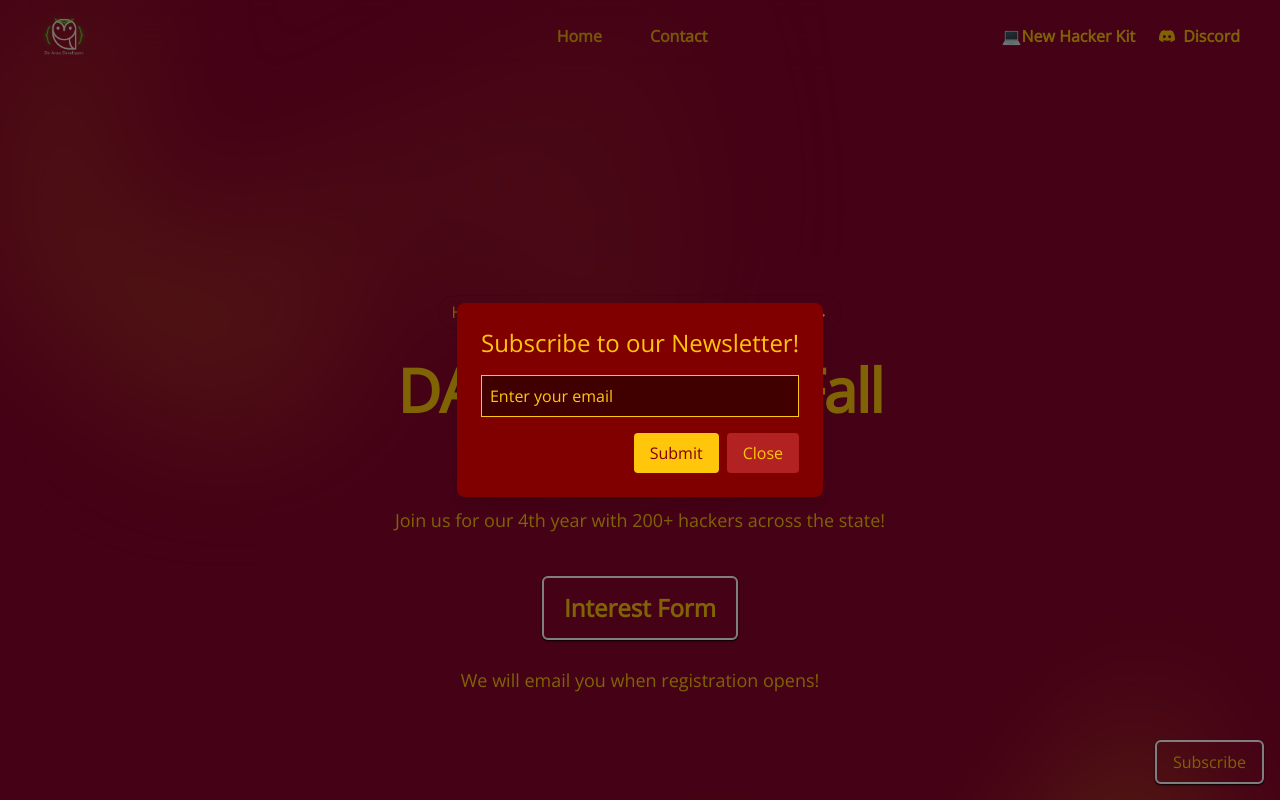
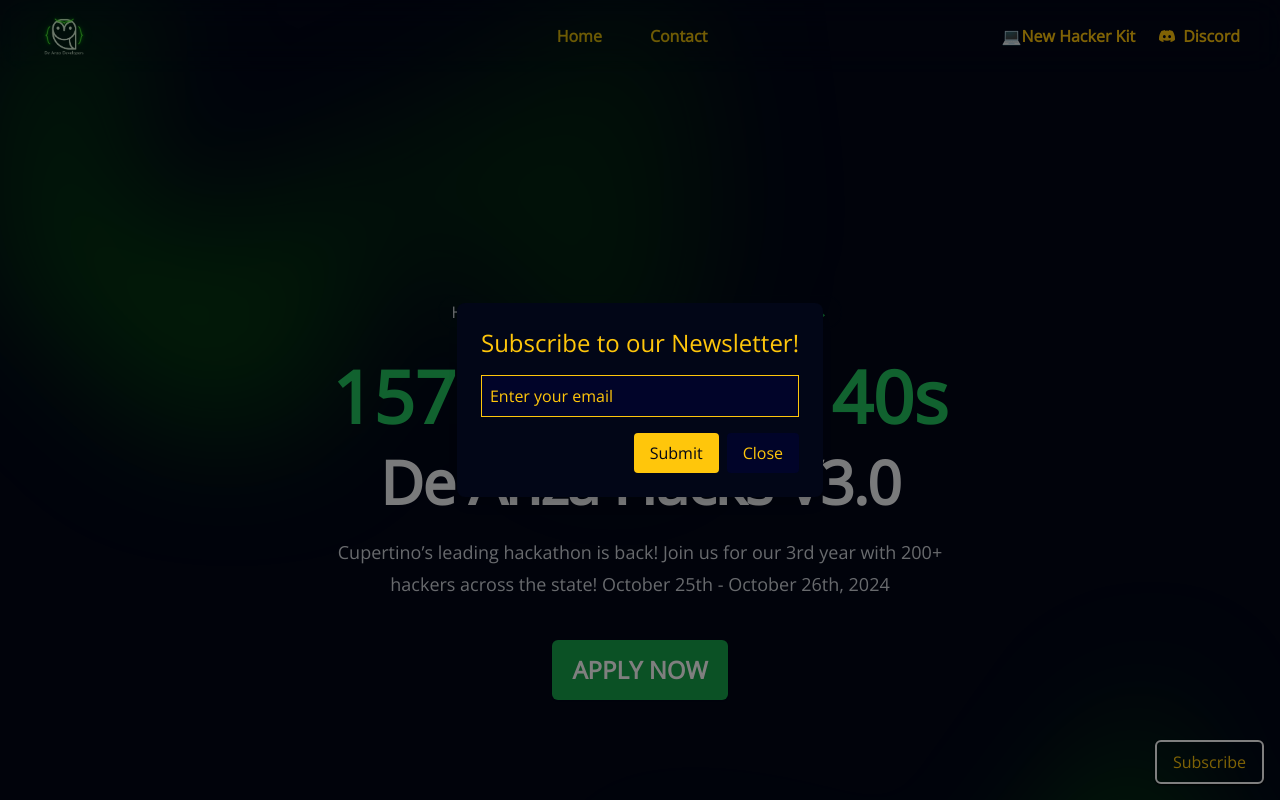
Before and after one commit to moyamanuel/da-hacks.github.io, a Next.js app: page / in a window 1280 px wide. Both pictures are taken after a click on the button "Subscribe". Shown: the top 800 px of the page. Built offline with nearby package versions, Linux system fonts and the light colour scheme.

Commit message:
Revert site to pre-interestform state, update for 3.0

```diff
--- a/src/app/components/SubscribeNewsletter.tsx
+++ b/src/app/components/SubscribeNewsletter.tsx
@@ -34,25 +34,25 @@ const SubscribeNewsletter: React.FC = () => {
       </button>
       {isOpen && (
         <div className="fixed inset-0 flex items-center justify-center bg-black bg-opacity-50">
-          <div className="bg-[#800000] p-6 rounded-lg shadow-lg text-da_gold">
+          <div className="bg-da_dark p-6 rounded-lg shadow-lg text-da_gold">
             <h2 className="text-2xl text-center mb-4">Subscribe to our Newsletter!</h2>
             <input
                 type="email"
                 value={email}
                 onChange={(e) => setEmail(e.target.value)}
                 placeholder="Enter your email"
-                className="border border-da_gold bg-[#400000] p-2 mb-4 w-full text-da_gold placeholder-da_gold"
+                className="border border-da_gold bg-[#010429] p-2 mb-4 w-full text-da_gold placeholder-da_gold"
             />
             <div className="flex justify-end">
                 <button
                 onClick={handleSubmit}
-                className="bg-da_gold text-[#800000] px-4 py-2 rounded mr-2 hover:bg-[#FFD700] hover:text-[#400000]"
+                className="bg-da_gold text-da_dark px-4 py-2 rounded mr-2 hover:bg-[#FFD700] hover:text-[#400000]"
                 >
                 Submit
                 </button>
                 <button
                 onClick={handleClose}
-                className="bg-[#B22222] text-da_gold px-4 py-2 rounded hover:bg-[#FF6347] hover:text-[#400000]"
+                className="bg-[#010429] text-da_gold px-4 py-2 rounded hover:bg-[#FF6347] hover:text-[#400000]"
                 >
                 Close
                 </button>
--- a/src/app/components/contact.tsx
+++ b/src/app/components/contact.tsx
@@ -1,6 +1,6 @@
 export default function Contact() {
   return (
-    <div id="contact" className="py-32 bg-da_red flex-col items-center">
+    <div id="contact" className="py-32 bg-da_dark flex-col items-center">
       {/*email */}
 
       <h1 className="flex flex-col text-2xl gap-2 text-da_gold  items-center">
--- a/src/app/components/faq.tsx
+++ b/src/app/components/faq.tsx
@@ -28,13 +28,13 @@ export default function Faq() {
             </summary>
             <div className="px-4 pb-4">
               <p>
-                DAHacks is from Friday, May 31st from 10:30 AM - 9 PM to
-                Saturday, June 1st from 9 AM - 6 PM at De Anza College in the
+                DAHacks is from Friday, October 25th from 11 AM - 10 PM to
+                Saturday, October 26th from 7:30 AM - 8:30 PM at De Anza College in the
                 Science Center Building SC1102. This is not an overnight event.
               </p>
             </div>
           </details>
-          <details>
+          {/*<details>
             <summary className="py-2 outline-none cursor-pointer focus:underline">
               What is the theme of this event?
             </summary>
@@ -42,6 +42,16 @@ export default function Faq() {
               <p>
                 For this hackathon, the sole theme is engineering, with special
                 emphasis on hardware!
+              </p>
+            </div>
+          </details>*/}
+          <details>
+            <summary className="py-2 outline-none cursor-pointer focus:underline">
+              When is the registration form due?
+            </summary>
+            <div className="px-4 pb-4">
+              <p>
+                Applications are due on Monday, October 14th, 2024 at 11:59 PM PDT.
               </p>
             </div>
           </details>
@@ -127,7 +137,7 @@ export default function Faq() {
               </p>
             </div>
           </details>
-          <details>
+          {/*<details>
             <summary className="py-2 outline-none cursor-pointer focus:underline">
               Where is the Hacker&apos;s Guide?
             </summary>
@@ -144,7 +154,7 @@ export default function Faq() {
                 </a>
               </p>
             </div>
-          </details>
+          </details>*/}
         </div>
       </div>
     </section>
--- a/src/app/components/landing.tsx
+++ b/src/app/components/landing.tsx
@@ -37,13 +37,13 @@ export default function Landing() {
             </div>
 
             <div className="flex flex-col items-center gap-2">
-              <h1 className="xl:text-7xl lg:text-7xl text-4xl mb-5 text-green-500 font-bold">
+              {/*<h1 className="xl:text-7xl lg:text-7xl text-4xl mb-5 text-green-500 font-bold">
                 00:00:00:00
-              </h1>{" "}
-              {/* <Countdown
+              </h1>{" "}*/}
+              {<Countdown
                 //   className="xl:text-7xl lg:text-6xl text-8xl mb-4 font-CerealBD text-white"
-                targetDate="2024-05-31T13:00:00"
-              /> */}
+                targetDate="2024-10-25T11:00:00"
+              />}
               {/* <a
                 href="https://deanzahacks.com/live-schedule"
                 target="_blank"
@@ -56,30 +56,30 @@ export default function Landing() {
 
             <div className="text-center">
               <h1 className="text-4xl font-bold tracking-tight text-gray-100 sm:text-6xl">
-                De Anza Hacks V2.5
+                De Anza Hacks V3.0
               </h1>
 
               <p className="mt-6 text-lg leading-8 text-gray-300">
                 Cupertino’s leading hackathon is back! Join us for our 3rd year
-                with 200+ hackers across the state! May 31st - June 1st, 2024
+                with 200+ hackers across the state! October 25th - October 26th, 2024
               </p>
               <div className="mt-10 flex items-center justify-center gap-x-6">
                 <a
-                  href="https://forms.gle/ErSuEtGjBr3v92X59"
+                  href="https://forms.gle/KooamorxC6qT1Pfi7"
                   target="_blank"
                   rel="noreferrer"
                   className="rounded-md bg-green-600 px-5 py-3.5 text-2xl font-bold text-white shadow-sm hover:bg-green-500 focus-visible:outline focus-visible:outline-2 focus-visible:outline-offset-2 focus-visible:outline-green-600"
                 >
                   APPLY NOW
                 </a>
-                <a
+                {/*<a
                   href="https://forms.gle/FdgvGQMTes8sCDkp9"
                   target="_blank"
                   rel="noreferrer"
                   className="text-lg font-semibold leading-6 text-gray-100"
                 >
                   Judge/Mentor Form
-                </a>
+                </a>*/}
               </div>
             </div>
           </div>
--- a/src/app/components/navbar.tsx
+++ b/src/app/components/navbar.tsx
@@ -116,7 +116,7 @@ export default function Navbar() {
         onClose={setMobileMenuOpen}
       >
         <div className="fixed inset-0 z-50" />
-        <Dialog.Panel className="fixed inset-y-0 right-0 z-50 w-full overflow-y-auto bg-da_red px-6 py-6 sm:max-w-sm sm:ring-1 sm:ring-gray-900/10">
+        <Dialog.Panel className="fixed inset-y-0 right-0 z-50 w-full overflow-y-auto bg-da_dark px-6 py-6 sm:max-w-sm sm:ring-1 sm:ring-gray-900/10">
           <div className="flex items-center justify-between">
             <a href="/" className="-m-1.5 p-1.5">
               <span className="sr-only">De Anza Hacks</span>
--- a/src/app/layout.tsx
+++ b/src/app/layout.tsx
@@ -64,7 +64,7 @@ export default function RootLayout({
       `}
         </Script>
       </head>
-      <body className={`${openSans.className} bg-da_red`}>{children}</body>
+      <body className={`${openSans.className} bg-da_dark`}>{children}</body>
     </html>
   );
 }
--- a/src/app/page.tsx
+++ b/src/app/page.tsx
@@ -11,11 +11,11 @@ export default function Page() {
   return (
     <>
       <Navbar />
-      {/* <Landing /> */}
-      <InterestForm />
+      <Landing />
+      {/*<InterestForm />*/}
       {/* <Sponsors /> */}
       {/* <SponsorLogos /> */}
-      {/* <Faq /> */}
+      <Faq />
       <Contact />
       <Team />
       <Footer />
--- a/tailwind.config.ts
+++ b/tailwind.config.ts
@@ -11,6 +11,7 @@ const config: Config = {
       colors: {
         da_red: "#8B032C",
         da_gold: "#FFC60B",
+        da_dark: "#020617",
       },
     },
   },
```
